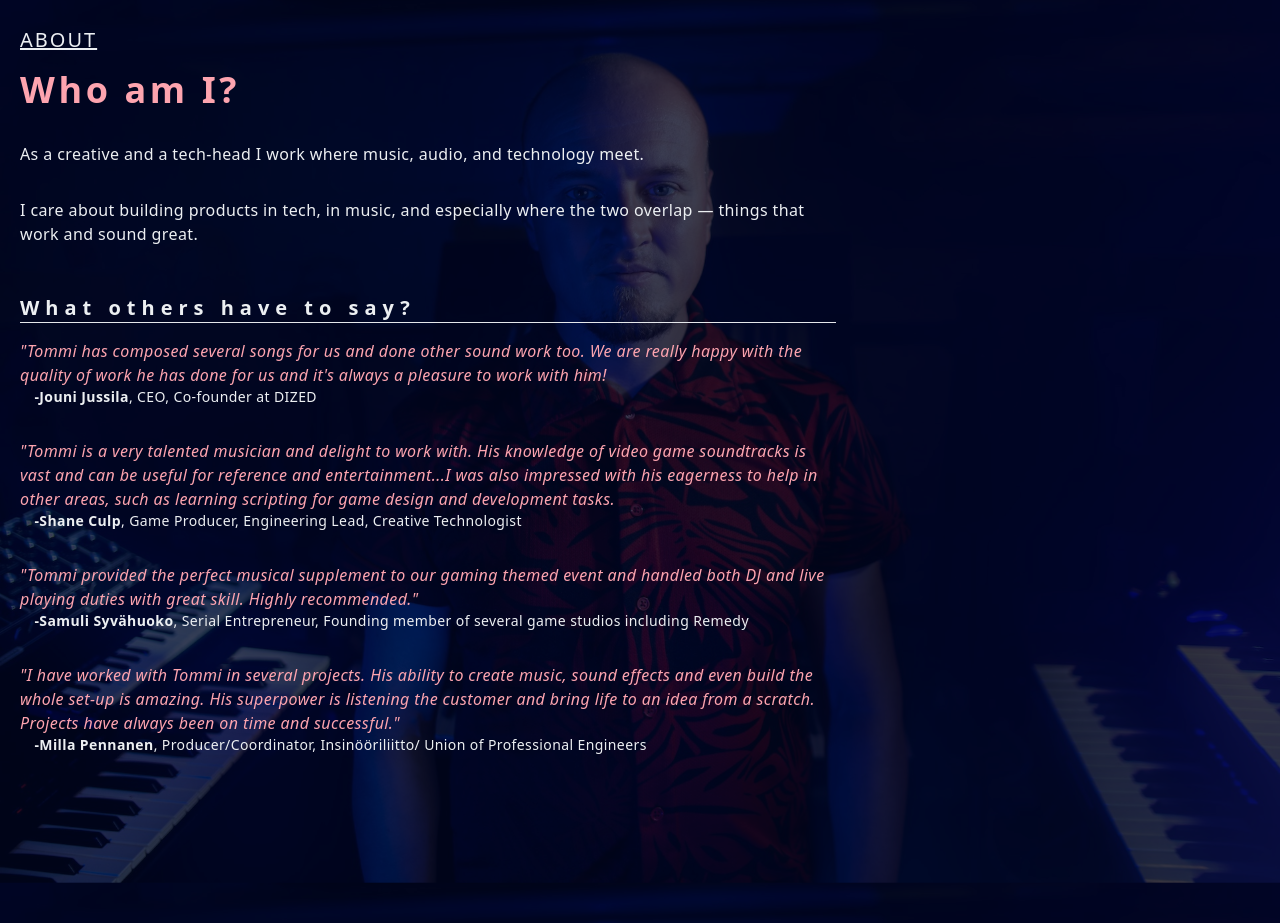
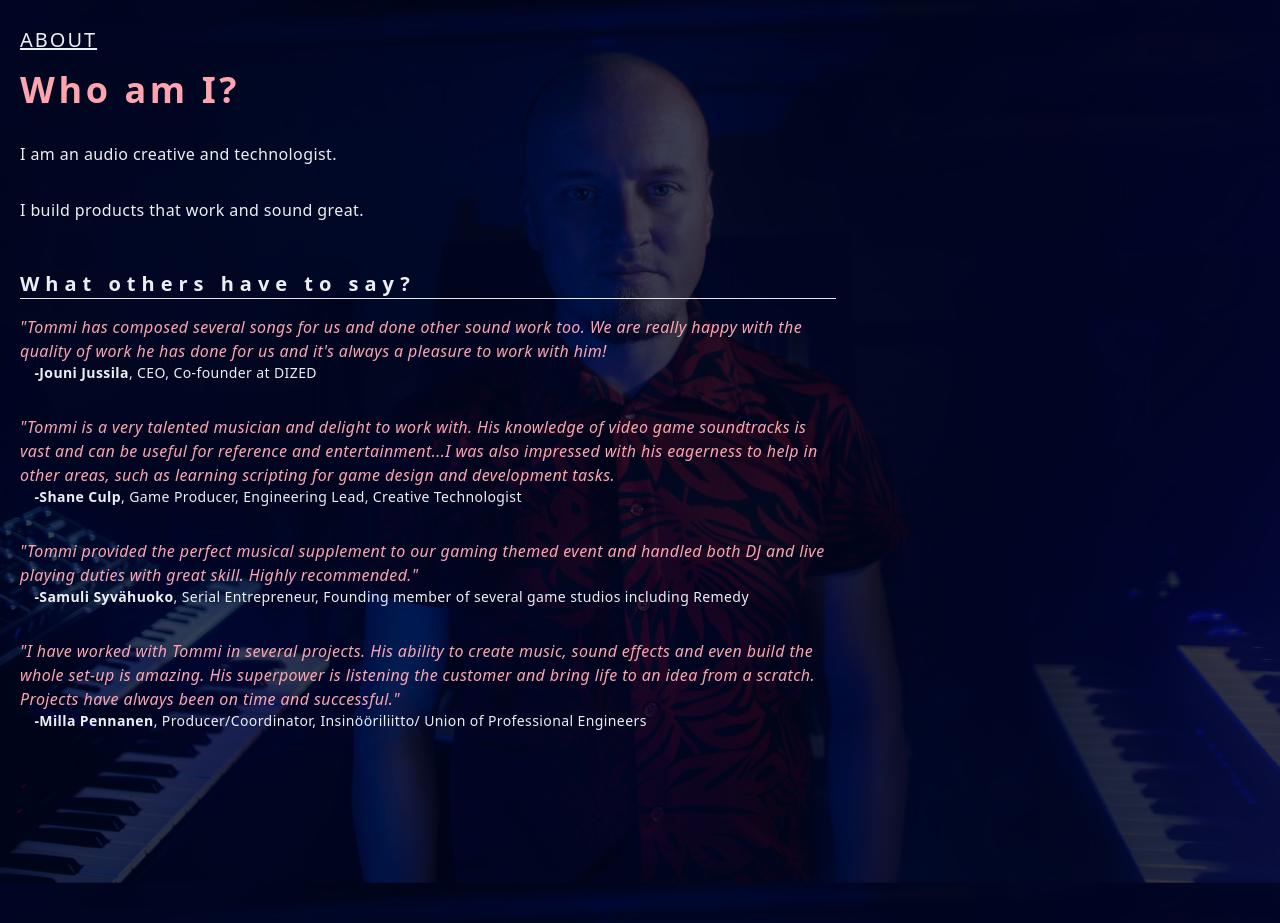
Before and after one commit to salomt/portfolio2023, a Next.js app: page / in a window 1280 px wide. Shown: the part 886-1809 px from the top of the page. Built offline with nearby package versions, Linux system fonts and the light colour scheme.

Commit message:
update About intro text

```diff
--- a/src/components/About.jsx
+++ b/src/components/About.jsx
@@ -9,8 +9,8 @@ const About = () => {
 
           <h2 className="py-4 text-rose-300">Who am I?</h2>
 
-          <p className="py-4">As a creative and a tech-head I work where music, audio, and technology meet.</p>
-          <p className="py-4">I care about building products in tech, in music, and especially where the two overlap — things that work and sound great.</p>
+          <p className="py-4">I am an audio creative and technologist.</p>
+          <p className="py-4">I build products that work and sound great.</p>
 
           <div>
             {" "}
```
